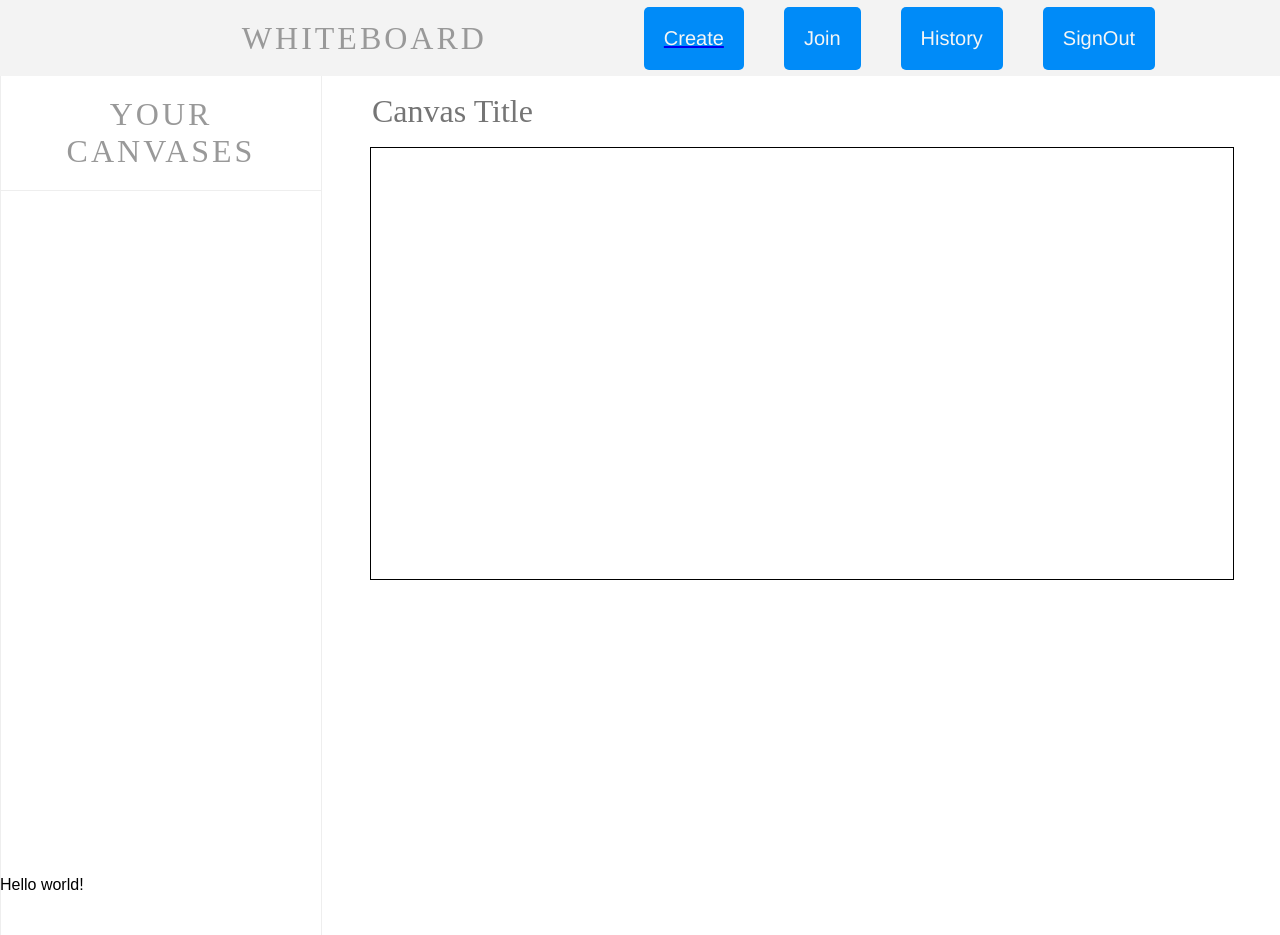
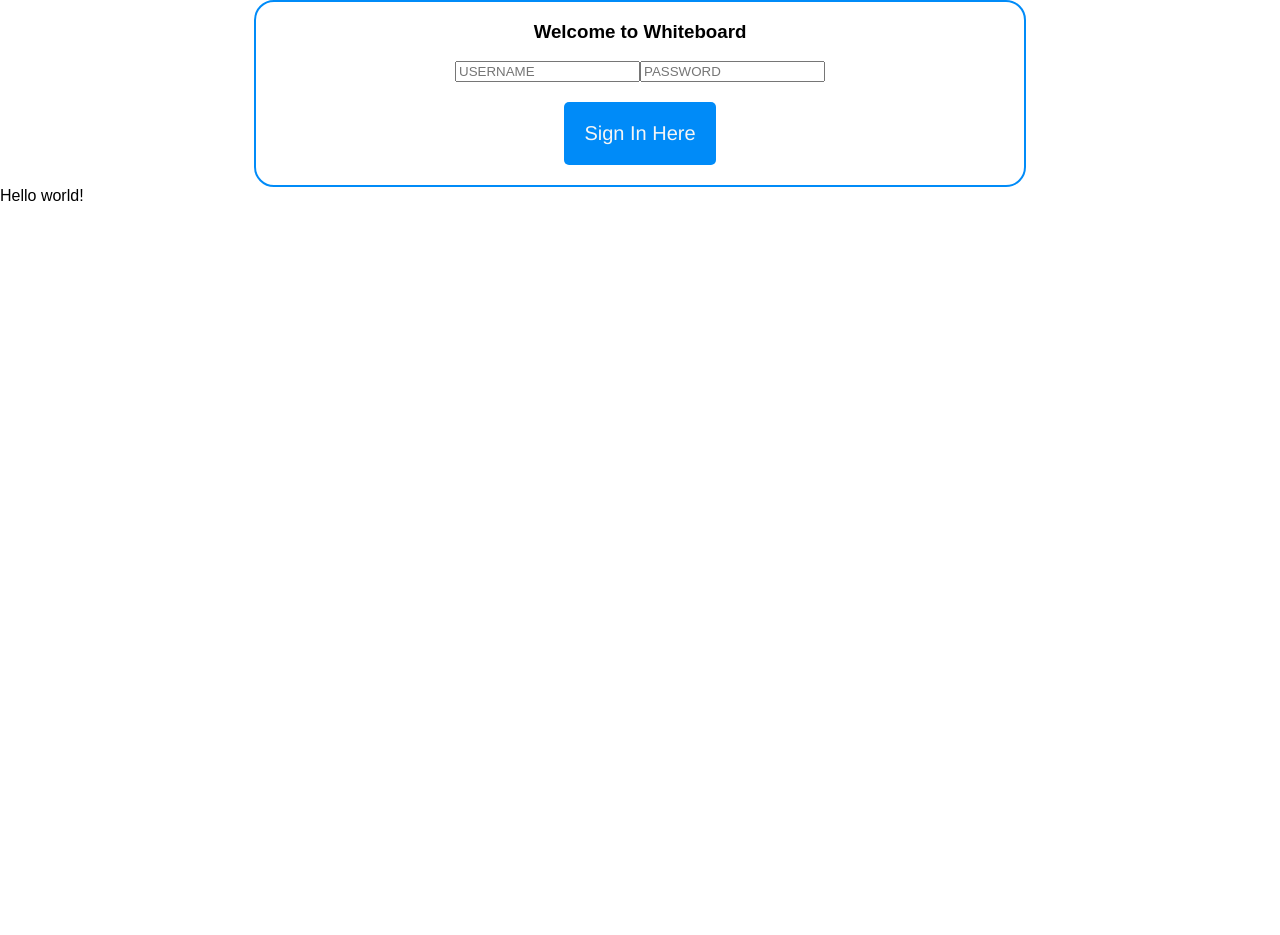
Before and after one commit to Chris-Coraggio/Whiteboard, a React (Create React App) app: page /sign-in in a window 1280 px wide. Before the commit this address led to /canvases. After the commit the page ends 800 px from the top, so only its background shows below. Built offline with nearby package versions, Linux system fonts and the light colour scheme.

Commit message:
Add input boxes and recognition of user and password

```diff
--- a/src/App.js
+++ b/src/App.js
@@ -8,7 +8,7 @@ class App extends Component {
   constructor() {
     super();
     this.state = {
-      uid: "zoe",
+      uid: null,
       canvases: {},
       reponse: '',
       current: this.newCanvas(),
@@ -40,6 +40,19 @@ class App extends Component {
 
   signOut = () => {
     console.log("signing out!")
+  }
+
+  getUserFromLocalStorage = () => {
+    const uid = localStorage.getItem('uid')
+    if(!uid){
+      return
+    }
+    this.setState({ uid })
+  }
+
+  setUser = (user) => {
+    localStorage.setItem('uid', user.uid)
+    this.setState({ uid: user.uid })
   }
 
   save = (canvas) => {
--- a/src/CanvasForm.js
+++ b/src/CanvasForm.js
@@ -97,7 +97,7 @@ class CanvasForm extends Component {
                         />
                     </p>
                     <canvas ref="canvas" id="canvas-drawable"
-                        context=""onMouseDown={this.startDraw.bind(this)}
+                        context="" onMouseDown={this.startDraw.bind(this)}
                         onMouseMove={this.draw.bind(this)}
                         onMouseUp={this.endDraw.bind(this)}>
                     </canvas>
--- a/src/SignIn.js
+++ b/src/SignIn.js
@@ -1,19 +1,52 @@
-import React from 'react'
+import React, { Component } from 'react'
 import './SignIn.css'
 
-const SignIn = () => {
-    const authenticate = () => {
+class SignIn extends Component {
+    constructor(){
+        super()
 
+        this.state = {
+            user: "",
+            pass: "",
+        }
     }
 
+    authenticate = () => {
+        console.log("user: ${this.state.user}")
+        console.log("pass: ${this.state.pass}")
+    }
+
+    handleChangeUser = (ev) => {
+        const user = ev.target.value
+        this.setState({user})
+    }
+
+    handleChangePass = (ev) => {
+        const pass = ev.target.value
+        this.setState({pass})
+    }
+
+    render () {
         return (
             <div className="border">
                 <h3>Welcome to Whiteboard</h3>
-            <button className="SignIn Button" onClick = {() => authenticate}>
+                <input type="text"
+                    name="username"
+                    placeholder="USERNAME"
+                    onChange={this.handleChangeUser}
+                    value={this.state.user}/>
+                <input type="password"
+                    name="password"
+                    placeholder="PASSWORD"
+                    onChange = {this.handleChangePass}
+                    value={this.state.pass}/>
+                <button className="SignIn Button" onClick = {this.authenticate}>
                     Sign In Here
                 </button>
+
             </div>
         )
     }
+}
 
 export default SignIn
```
Lines whose indentation alone changed are shown as unchanged.
